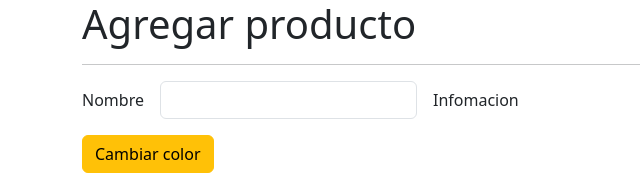
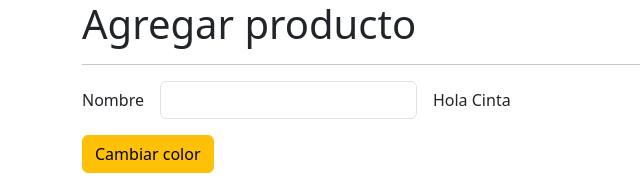
Before and after one commit to CinTutuDev/directiveSignals, an Angular app: page /products/product in a window 1280 px wide. Shown: the top 179 px of the page, without its empty margins (0-640 px from the left). Built offline with nearby package versions, Linux system fonts and the light colour scheme.

Commit message:
💚 Create(custom directive)

```diff
--- a/src/app/products/pages/product-page/product-page.component.html
+++ b/src/app/products/pages/product-page/product-page.component.html
@@ -16,7 +16,7 @@
       />
     </div>
     <div class="col-auto">
-      <span>Infomacion</span>
+      <span customLabel></span>
     </div>
   </div>
   <div class="row">
--- a/src/app/products/products.module.ts
+++ b/src/app/products/products.module.ts
@@ -1,3 +1,4 @@
+import { SharedModule } from './../shared/shared.module';
 import { NgModule } from '@angular/core';
 import { CommonModule } from '@angular/common';
 
@@ -16,7 +17,8 @@ import { ReactiveFormsModule } from '@angular/forms';
   imports: [
     CommonModule,
     ProductsRoutingModule,
-    ReactiveFormsModule
+    ReactiveFormsModule,
+    SharedModule
   ]
 })
 export class ProductsModule { }
--- /dev/null
+++ b/src/app/shared/directive/custom-label.directive.ts
@@ -0,0 +1,20 @@
+import { Directive, ElementRef, HostListener, Input, OnInit } from '@angular/core';
+
+@Directive({
+  selector: '[customLabel]',
+})
+export class CustomLabelDirective implements OnInit{
+
+  private htmlElement?: ElementRef<HTMLElement>;
+
+  constructor(private el: ElementRef<HTMLElement>) {
+    /* console.log('cosntructor directiva'); */
+    console.log(el);
+    this.htmlElement = el;
+    this.htmlElement.nativeElement.innerHTML = ' Hola Cinta'
+  }
+  ngOnInit(): void {
+   console.log('Directiva NgOnInit');
+  }
+
+}
```
Also changed, not shown: src/app/app.module.ts (+4 -9 lines), src/app/shared/shared.module.ts (added, +15 -0 lines).
